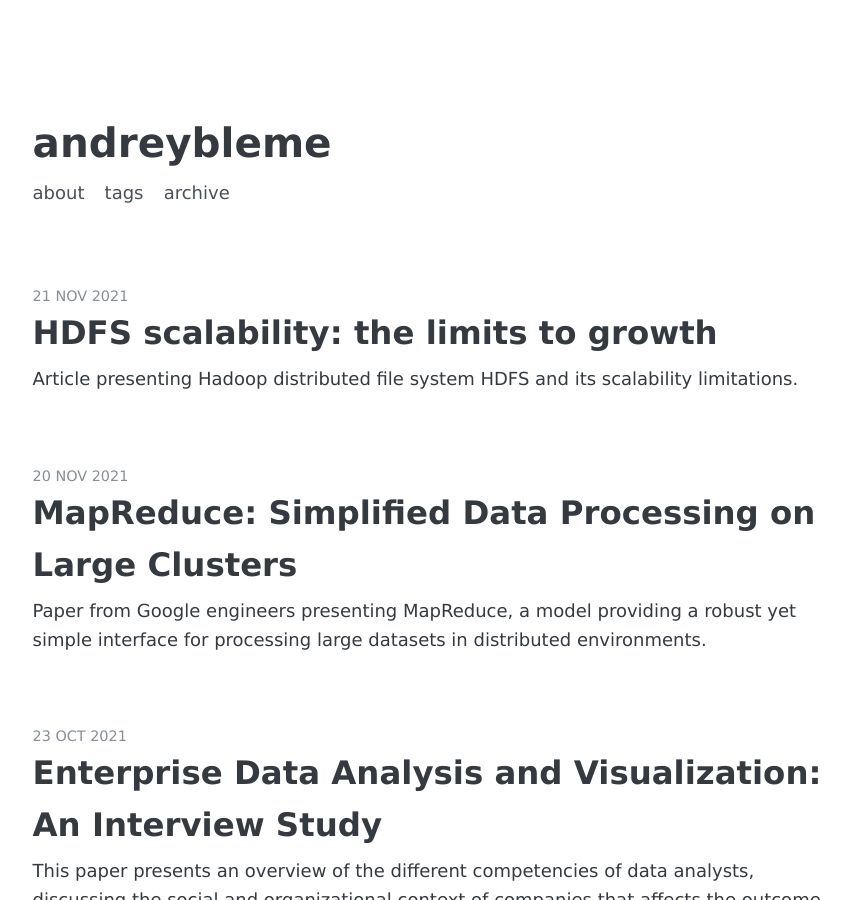
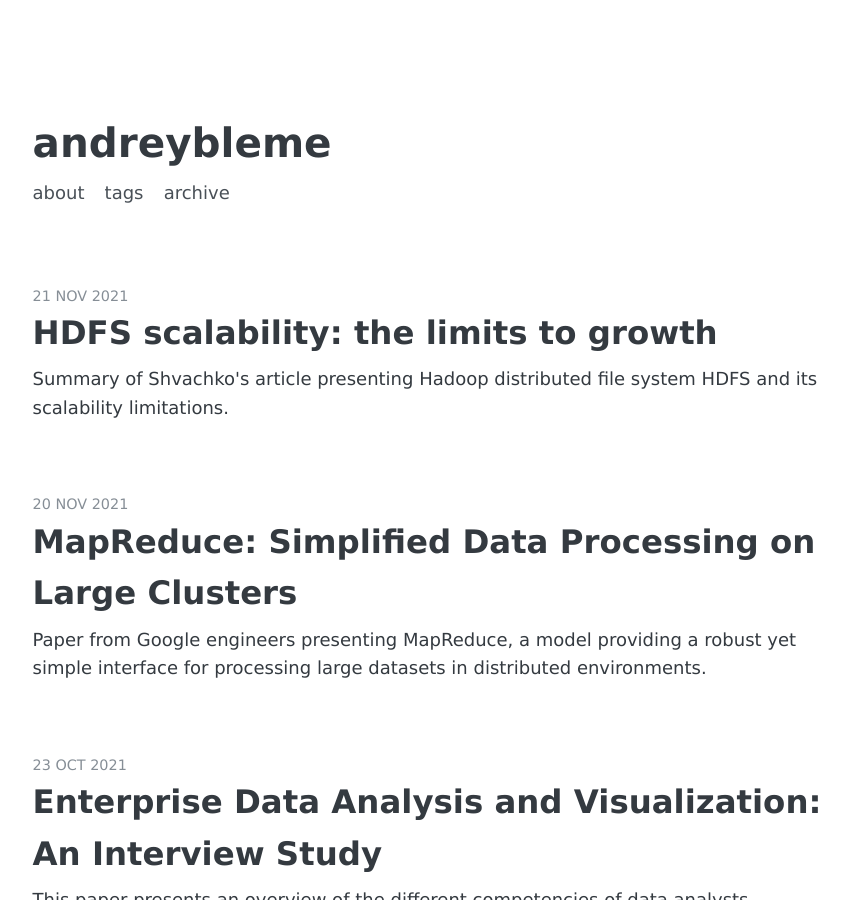
Before and after one commit to andreybleme/andreybleme.github.io, a Jekyll site: the page built from index.html, in a window 1280 px wide and 900 px high. Shown: the whole window, without its empty margins (210-1060 px from the left). Built offline with Jekyll 4.4.1, drawn with Linux system fonts in a browser that asks for light colours; nearby versions of some CDN libraries; some web fonts are replaced; the list of posts is cut into pages by our own code.

Commit message:
Fix post description

```diff
--- a/_posts/2021-11-21-hdfs-scalability-summary.markdown
+++ b/_posts/2021-11-21-hdfs-scalability-summary.markdown
@@ -1,7 +1,7 @@
 ---
 layout: post
 title:  "HDFS scalability: the limits to growth"
-description: "Article presenting Hadoop distributed file system HDFS and its scalability limitations."
+description: "Summary of Shvachko's article presenting Hadoop distributed file system HDFS and its scalability limitations."
 date:   2021-11-21 14:00:00
 tags: [big-data, paper-summary]
 comments: true
```
